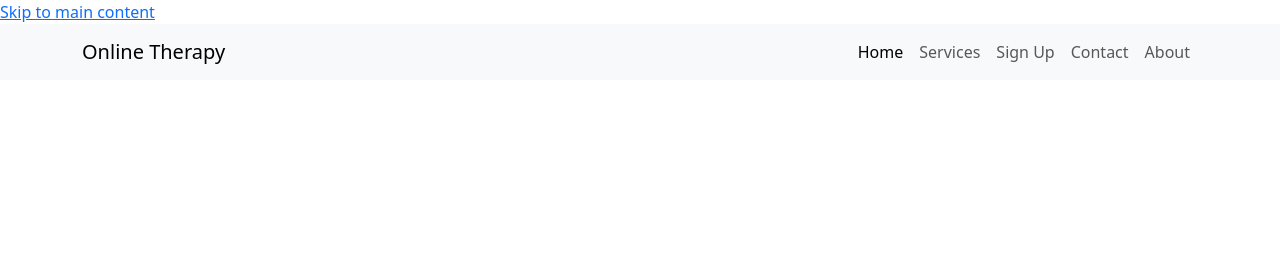
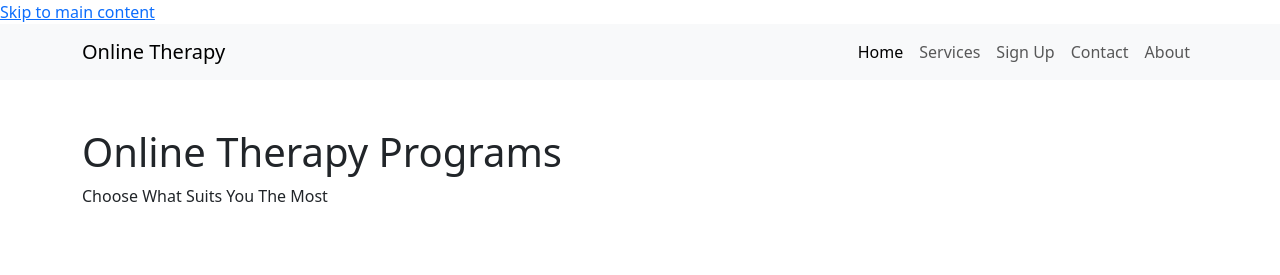
Before and after one commit to Will11521/mtm6201_final, a plain HTML site: page index.html in a window 1280 px wide. Drawn offline with nearby package versions, Linux system fonts and the light colour scheme.

Commit message:
diving into main content

```diff
--- a/index.html
+++ b/index.html
@@ -37,5 +37,19 @@
         </div>
     </nav>
 
+    <!-- Main content -->
+    <main id="main">
+        <!-- Hero section -->
+        <section class="hero">
+            <div class="container">
+                <div class="row py-5">
+                    <div class="col-md-8">
+                        <h1>Online Therapy Programs</h1>
+                        <p class="subtitle">Choose What Suits You The Most</p>
+                    </div>
+                </div>
+            </div>
+        </section>
+
 </body>
 </html>
```
